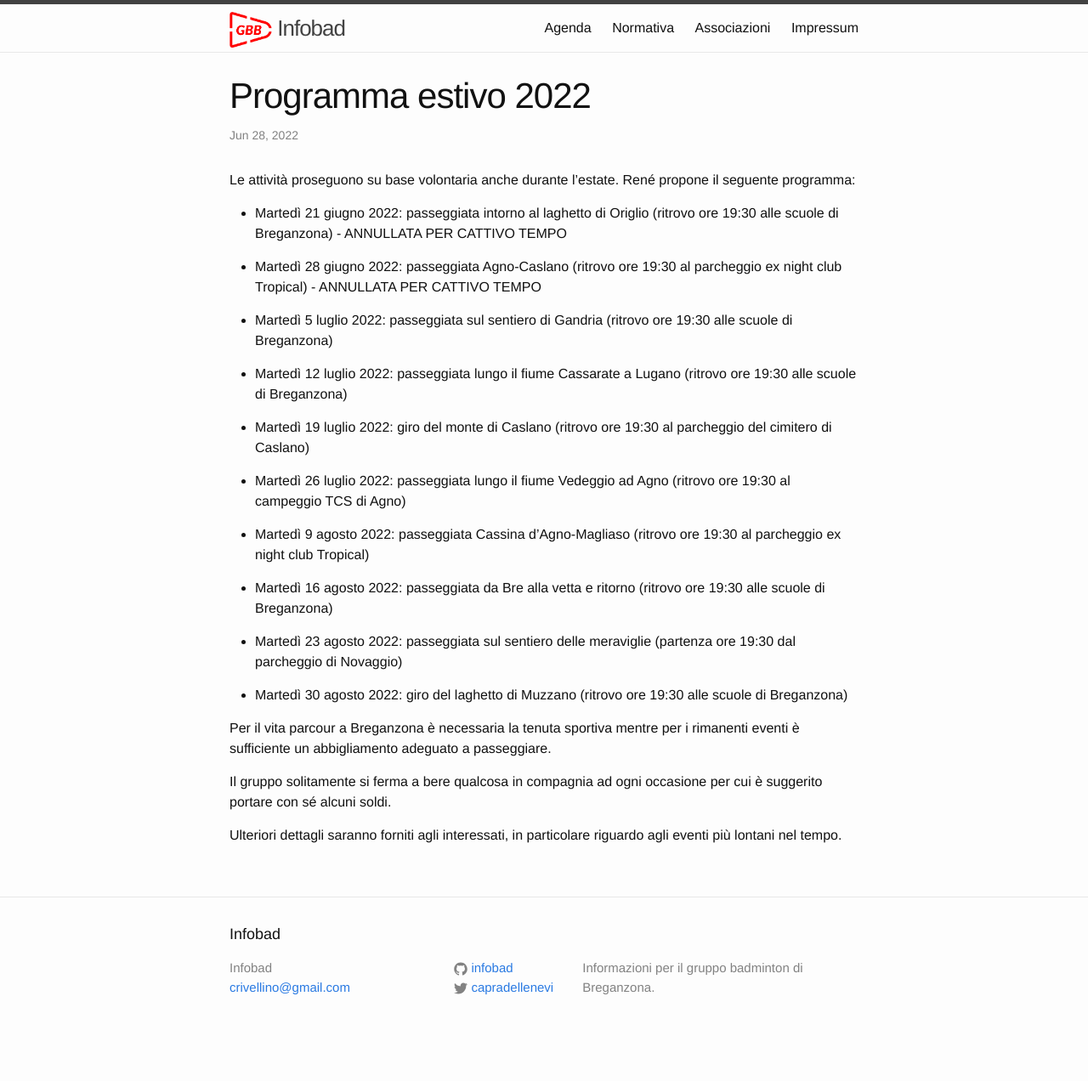
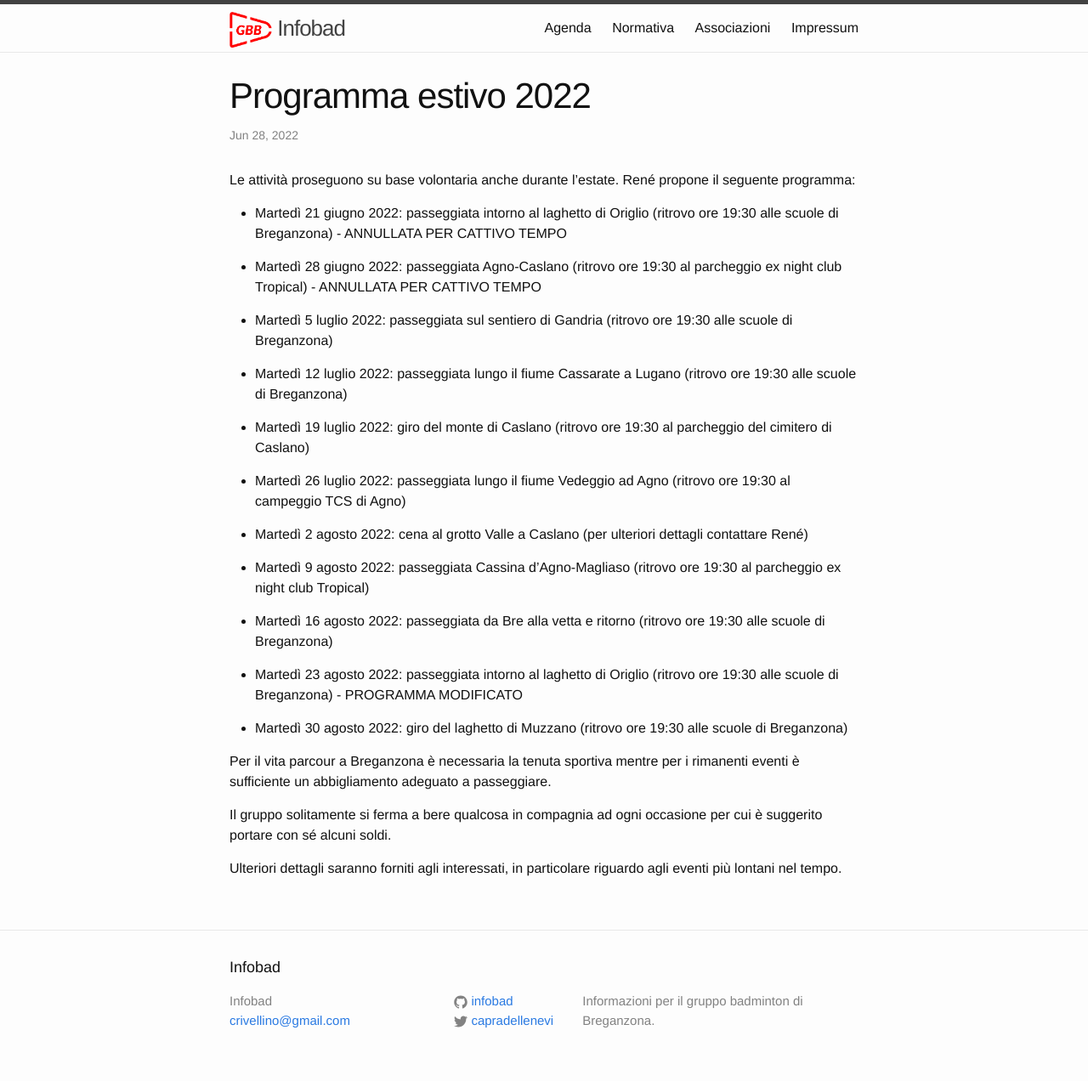
Before and after one commit to infobad/infobad.github.io, a Jekyll site: the page built from _posts/2022-06-28-programma-estivo-2022.markdown, in a window 1280 px wide. Shown: the whole page at 85% size. Built offline with Jekyll 4.4.1, drawn with Linux system fonts in a browser that asks for light colours; before the commit the page ends 1233 px from its top, so only the background shows below that.

Commit message:
Add information around next season

```diff
--- a/_posts/2022-06-28-programma-estivo-2022.markdown
+++ b/_posts/2022-06-28-programma-estivo-2022.markdown
@@ -18,11 +18,13 @@ Le attività proseguono su base volontaria anche durante l'estate. René propone
 
 * Martedì 26 luglio 2022: passeggiata lungo il fiume Vedeggio ad Agno (ritrovo ore 19:30 al campeggio TCS di Agno)
 
+* Martedì 2 agosto 2022: cena al grotto Valle a Caslano (per ulteriori dettagli contattare René)
+
 * Martedì 9 agosto 2022: passeggiata Cassina d'Agno-Magliaso (ritrovo ore 19:30 al parcheggio ex night club Tropical)
 
 * Martedì 16 agosto 2022: passeggiata da Bre alla vetta e ritorno (ritrovo ore 19:30 alle scuole di Breganzona)
 
-* Martedì 23 agosto 2022: passeggiata sul sentiero delle meraviglie (partenza ore 19:30 dal parcheggio di Novaggio)
+* Martedì 23 agosto 2022: passeggiata intorno al laghetto di Origlio (ritrovo ore 19:30 alle scuole di Breganzona) - PROGRAMMA MODIFICATO
 
 * Martedì 30 agosto 2022: giro del laghetto di Muzzano (ritrovo ore 19:30 alle scuole di Breganzona)
 
```
Also changed, not shown: _posts/2022-08-20-pieghevole-2022-2023.markdown (added, +13 -0 lines), 1 other file.
